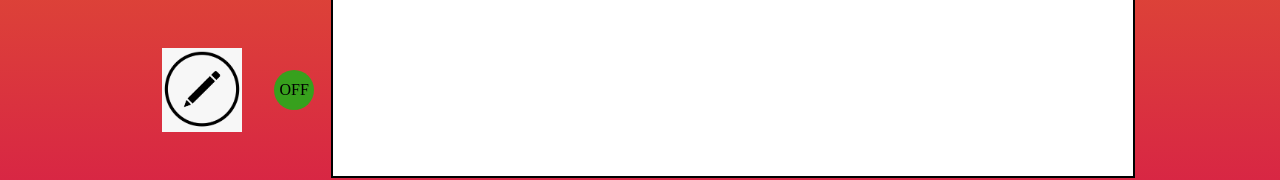
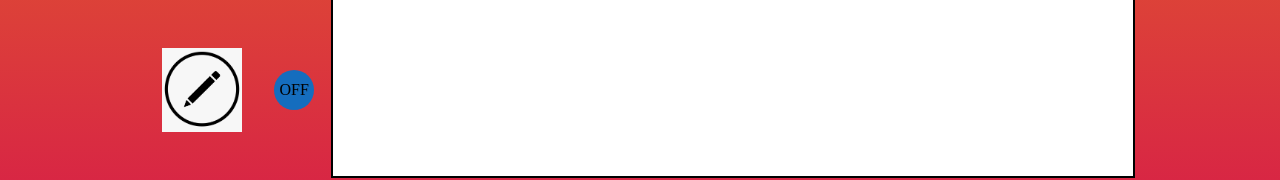
Before and after one commit to pranjal300799/etchasketch, a plain HTML site: page index.html in a window 1280 px wide. Shown: the part 632-812 px from the top of the page. Drawn offline with Linux system fonts and the light colour scheme.

Commit message:
change some background colors

```diff
--- a/style.css
+++ b/style.css
@@ -54,7 +54,7 @@ img
 {   display:flex;
     width:40px;
     height:40px;
-    background-color:rgb(55, 160, 29);
+    background-color:rgb(21, 109, 190);
     border-radius:20px;
     align-items:center;
     justify-content: center;
```
